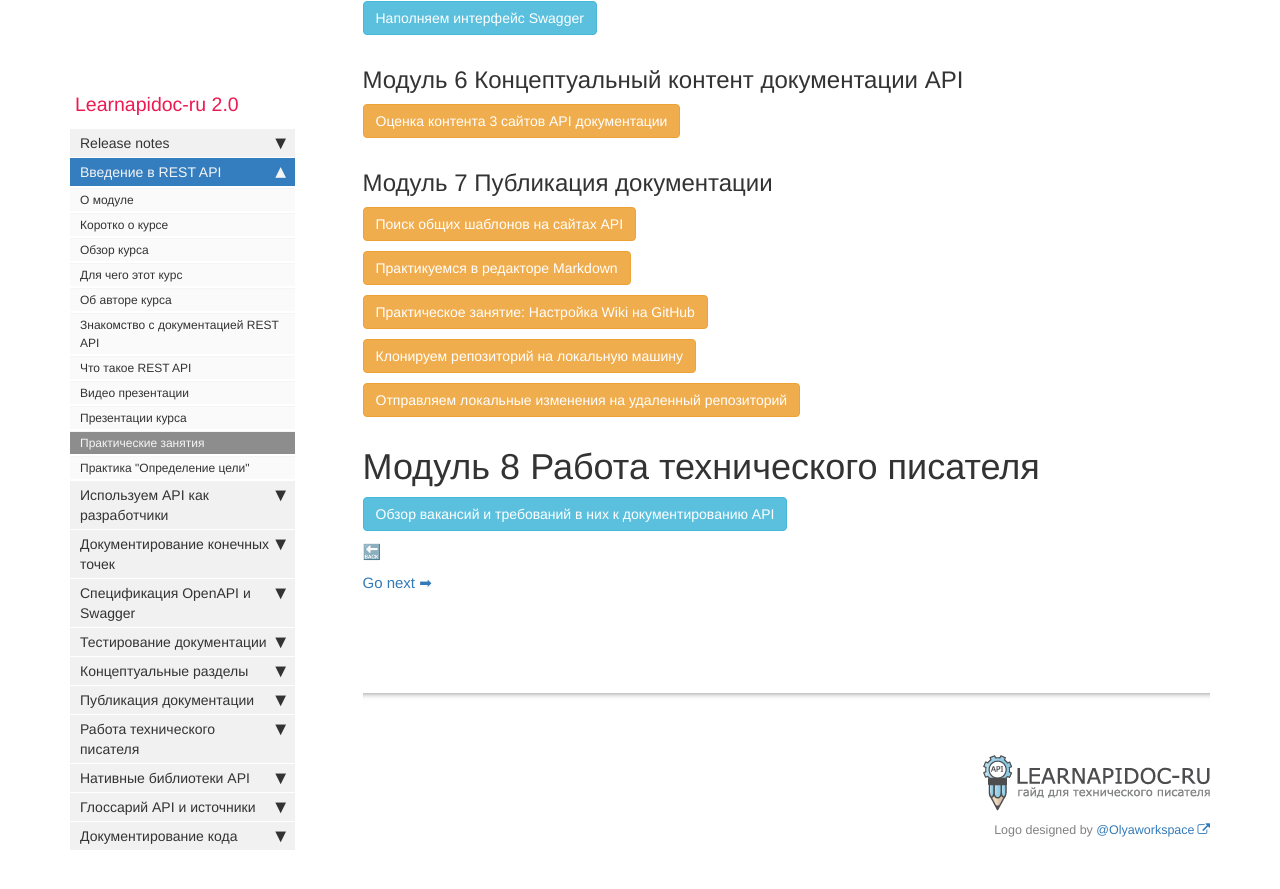
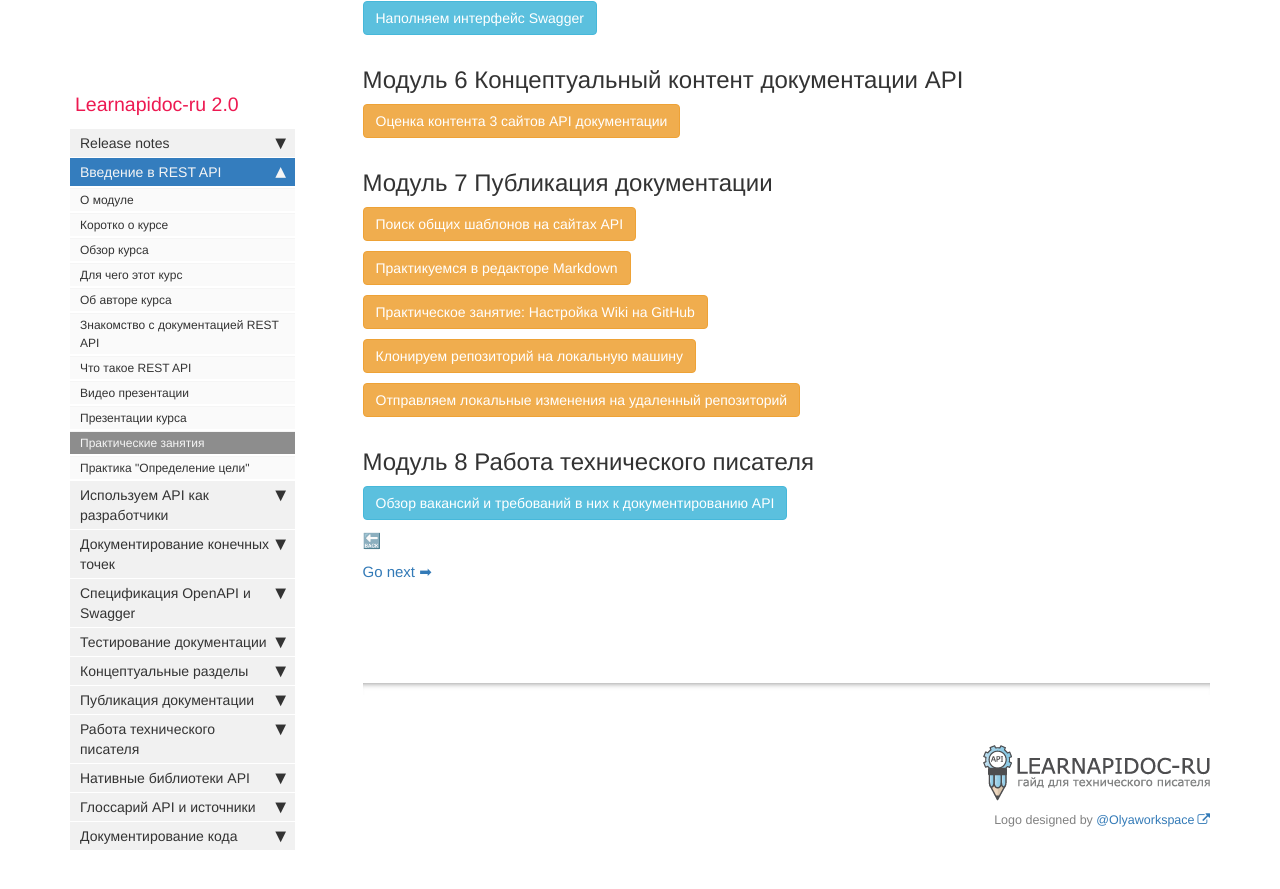
Before and after one commit to Starkovden/Starkovden.github.io, a Jekyll site: the page built from pages/introduction-rest-api/workshop-activities.md, in a window 1280 px wide and 900 px high, scrolled down 935 px. Shown: the top 889 px of the window. Built offline with Jekyll 4.4.1, drawn with Linux system fonts in a browser that asks for light colours; nearby versions of some CDN libraries; comment, search, counter and statistics services are not loaded.

Commit message:
поправил заголовок

```diff
--- a/pages/introduction-rest-api/workshop-activities.md
+++ b/pages/introduction-rest-api/workshop-activities.md
@@ -68,7 +68,7 @@ toc: false
 
 {% include workshop_button.html title="Отправляем локальные изменения на удаленный репозиторий" activity="push_local_to_remote" button_type="warning" %}
 
-# Модуль 8 Работа технического писателя
+## Модуль 8 Работа технического писателя
 
 {% include workshop_button.html title="Обзор вакансий и требований в них к документированию API" activity="look_for_apidoc_jobs" button_type="info" %}
 
```
